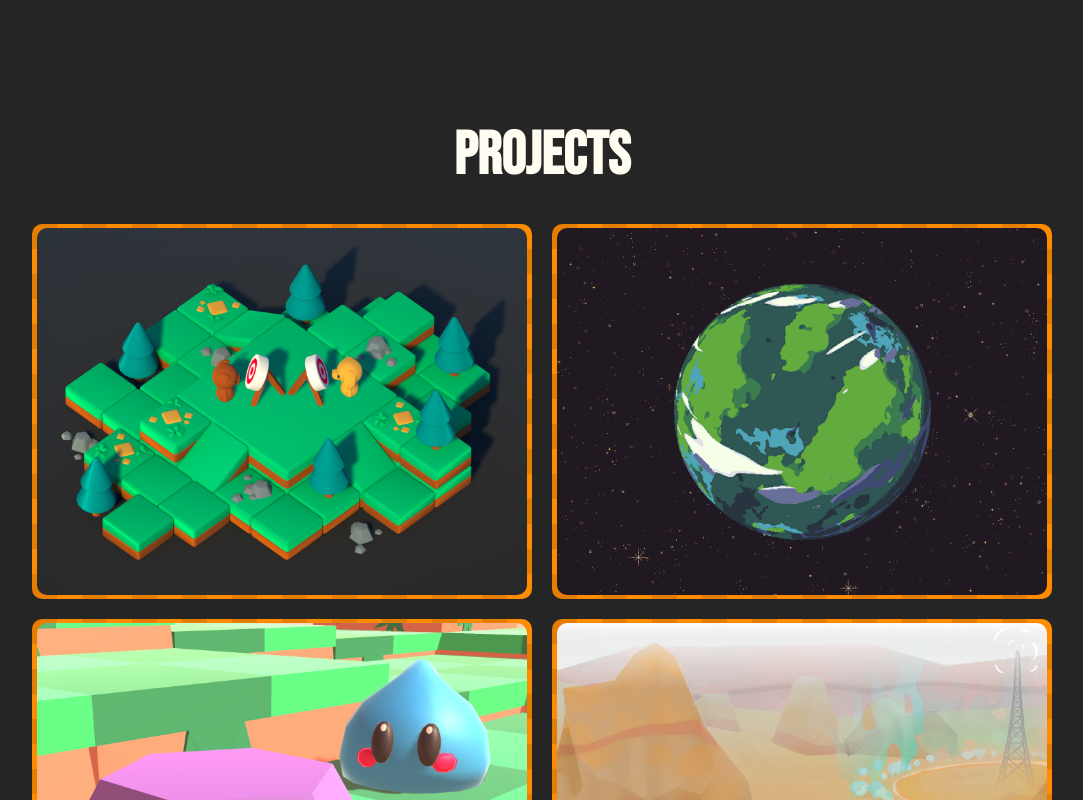
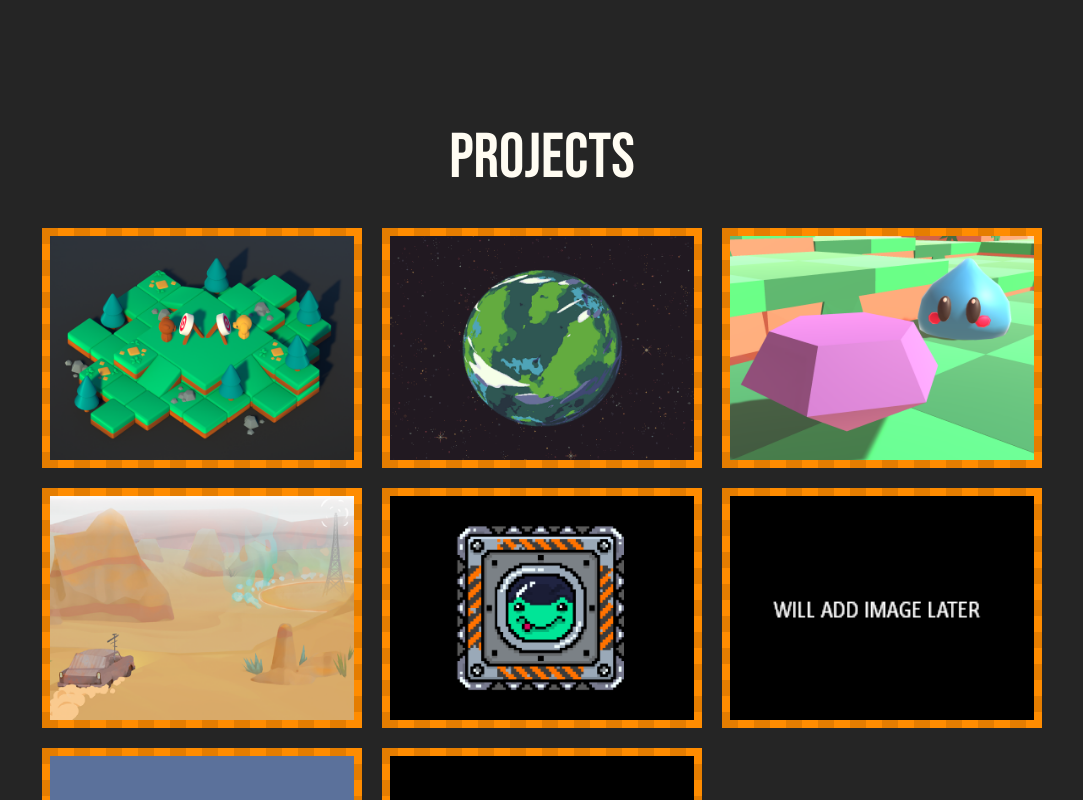
Before and after one commit to psikh286/psikh286.github.io, a React (Create React App) app: page /#/ in a window 1280 px wide. Shown: the part 840-1640 px from the top of the page, without its empty margins (98-1181 px from the left). Built offline with nearby package versions, Linux system fonts and the light colour scheme.

Commit message:
[EDIT] Project section;

```diff
--- a/src/components/project/projectCard.css
+++ b/src/components/project/projectCard.css
@@ -1,10 +1,12 @@
 .project__card {
     background-image: url(../../img/protoTexturesPng/Orange/texture_09.png);
     background-size: 20%;
-    background-position: -0px -0px;
+
+
+
+    border-radius: var(--project-card-radius);
 
     box-shadow: rgb(167, 75, 75);
-    border-radius: 10px;
 
     aspect-ratio: 4/3;
     overflow: hidden;
@@ -15,7 +17,7 @@
     justify-content: center;
     align-items: center;
 
-    padding: 5px;
+    padding: 0.5rem;
 
     position: relative;
     user-select: none;
@@ -23,6 +25,7 @@
 }
 
 :root{
+    --project-card-radius: 0px;
     --project-opacity: 0;
     --a: 1 - var(--project-opacity);
 }
@@ -43,8 +46,10 @@
 }
 .project__card-img {
     width: 100%;
+    height: 100%;
 
-    border-radius: 10px;
+    border-radius: var(--project-card-radius);
+
     opacity: max(var(--a), -1*var(--a));
     transition: opacity 1s ease;
 }
--- a/src/helpers/projectList.js
+++ b/src/helpers/projectList.js
@@ -210,7 +210,7 @@ const projects = [
     {
         //ON MAIN PAGE
         "title" : "Mendelian Genetics",
-        "coverInfo" : 'My <h2>EXPERIMENT</h2> with <h2>Scriptable Objects</h2>',
+        "coverInfo" : 'My experiment with <h2>SCRIPTABLE OBJECTS</h2>',
         "cover" : geneticsCover,
 
         //DETAILS
@@ -270,7 +270,7 @@ const projects = [
     {
         //ON MAIN PAGE
         "title" : "Parkour Demo",
-        "coverInfo" : 'My <h2>FIRST</h2> experience in <h2>Unreal Engine</h2>',
+        "coverInfo" : 'My <h2>FIRST</h2> experience in <h2>UNREAL ENGINE</h2>',
         "cover" : parkourCover,
 
         //DETAILS
--- a/src/pages/Projects.js
+++ b/src/pages/Projects.js
@@ -9,7 +9,7 @@ import '../styles/main.css'
 const Projects = () => {
     return (
         <Element id="section" name="sectionScroll">
-            <h1 className="projects__title">Projects</h1>
+            <p className="section__header">Projects</p>
             <ul className="projects">
                 {projects.map((project, index) => {
                     return (
--- a/src/styles/main.css
+++ b/src/styles/main.css
@@ -62,26 +62,29 @@ p {
     margin-top: 10rem;
 }
 
-.projects__title {
-    font-size: 60px;
+
+.section__header{
+    font-size: clamp(3rem, 1rem + 3.6941vw, 11rem);
     color: #FFFCF2;
     padding-bottom: 2rem;
 }
 
-.projects__container {
 
-}
 
 .projects {
     display: grid;
     justify-content: center;
     gap: 20px;
 
-    grid-template-columns: repeat(auto-fit, minmax(200px, 500px));
+    grid-template-columns: repeat(auto-fit, clamp(300px, 25vw, 1000px));
     padding: 0 40px;
     width: 100%;
 
 
+}
+
+.highlighted{
+    color: blue;
 }
 
 
```
